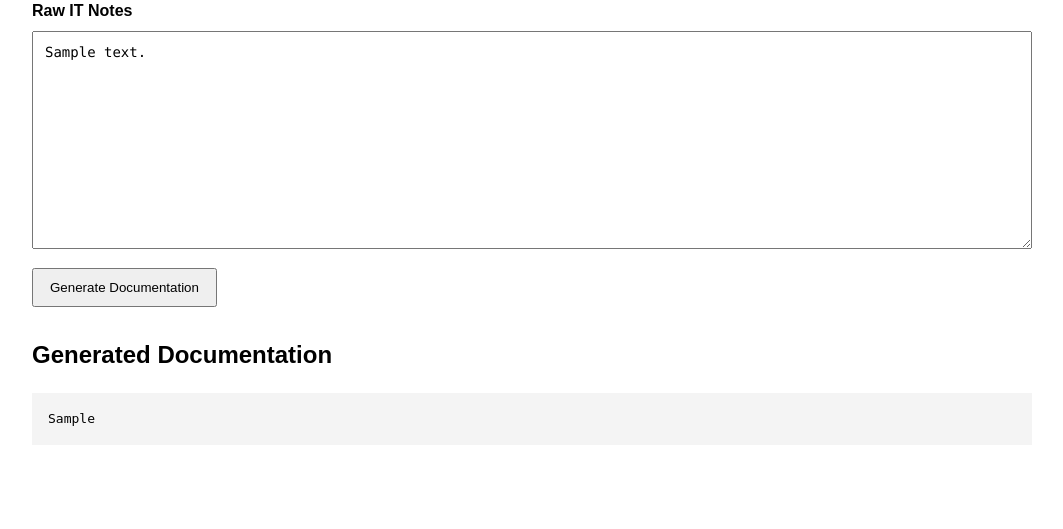
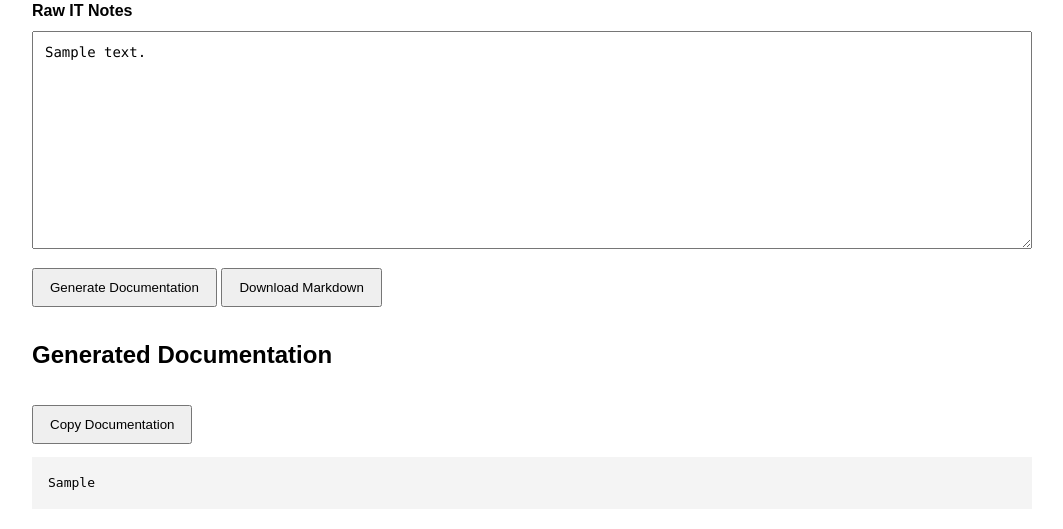
Before and after one commit to tpoulton36/it-doc-generator, a Flask app: template templates/index.html in a window 1280 px wide. Shown: the part 200-729 px from the top of the page, without its empty margins (108-1171 px from the left). Run offline with Flask 3, Linux system fonts and the light colour scheme; the template is opened without the code that fills it: most values are stand-ins (such as "Sample title", 1, 10 or a date in 2020).

Commit message:
Add copy and markdown download features

```diff
--- a/app.py
+++ b/app.py
@@ -1,4 +1,4 @@
-from flask import Flask, render_template, request
+from flask import Flask, render_template, request, Response
 
 app = Flask(__name__)
 
@@ -88,6 +88,18 @@ def home():
         generated_docs=generated_docs
     )
 
+@app.route("/download", methods=["POST"])
+def download():
+    raw_notes = request.form.get("raw_notes", "")
+    generated_docs = generate_documentation(raw_notes)
+
+    return Response(
+        generated_docs,
+        mimetype="text/markdown",
+        headers={
+            "Content-Disposition": "attachment; filename=documentation.md"
+        }
+    )
 
 if __name__ == "__main__":
     app.run(debug=True)
--- a/static/js/main.js
+++ b/static/js/main.js
@@ -0,0 +1,11 @@
+function copyDocumentation() {
+    const generatedDocs = document.getElementById("generated-docs").innerText;
+
+    navigator.clipboard.writeText(generatedDocs)
+        .then(() => {
+            alert("Documentation copied to clipboard.");
+        })
+        .catch(() => {
+            alert("Unable to copy documentation.");
+        });
+}
--- a/templates/index.html
+++ b/templates/index.html
@@ -5,6 +5,7 @@
     <meta name="viewport" content="width=device-width, initial-scale=1.0">
     <title>IT Documentation Generator</title>
     <link rel="stylesheet" href="{{ url_for('static', filename='css/style.css') }}">
+    <script src="{{ url_for('static', filename='js/main.js') }}" defer></script>
 </head>
 <body>
 
@@ -19,12 +20,20 @@
         <textarea id="raw_notes" name="raw_notes" rows="12">{{ raw_notes }}</textarea>
 
         <button type="submit">Generate Documentation</button>
+
+        <button
+            type="submit"
+            formaction="/download"
+            formmethod="POST">
+            Download Markdown
+        </button>
     </form>
 
     {% if generated_docs %}
         <section class="output-section">
             <h2>Generated Documentation</h2>
-            <pre>{{ generated_docs }}</pre>
+            <button type="button" onclick="copyDocumentation()">Copy Documentation</button>
+            <pre id="generated-docs">{{ generated_docs }}</pre>
         </section>
     {% endif %}
 
```
Also changed, not shown: parser/__init__.py (added), parser/documentation_parser.py (added).
